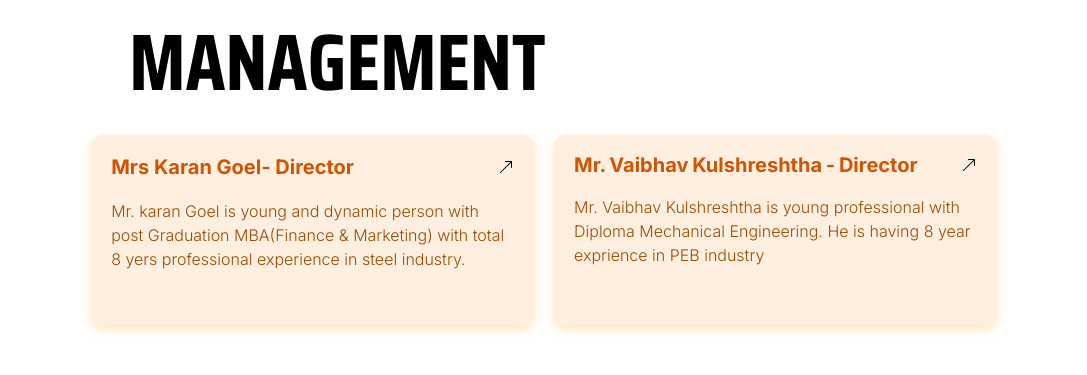
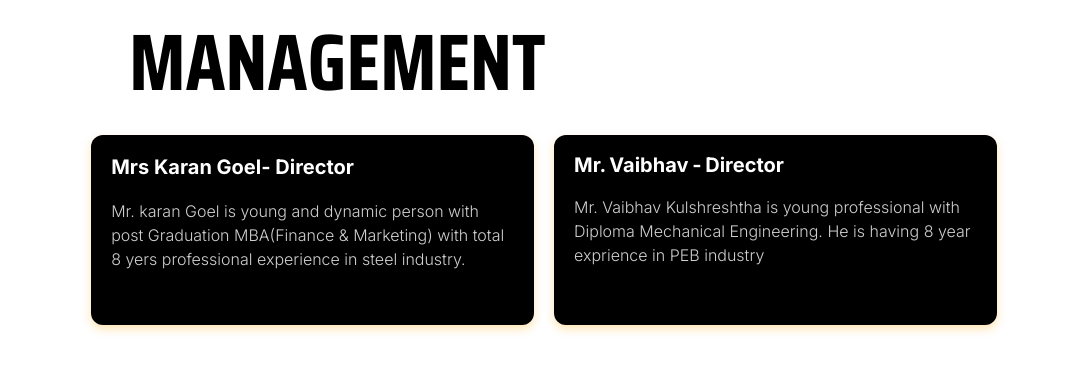
Before and after one commit to naveenbishwas/Tashe-new, a Next.js app: page / in a window 1280 px wide. Shown: the part 1740-2115 px from the top of the page, without its empty margins (96-1183 px from the left). Built offline with nearby package versions, Linux system fonts and the light colour scheme; a web font is replaced by a local one.

Commit message:
color-change

```diff
--- a/src/app/globals.css
+++ b/src/app/globals.css
@@ -316,7 +316,7 @@ header {
 }
 
 #Layer_2 path {
-  fill: #f9f9ff;
+  fill: #fff;
 }
 
 #Layer_2 {
@@ -347,7 +347,7 @@ header {
 }
 
 .section-two-top-boxes-one-hide {
-  background: #ffefe0; /* Light orange background */
+  background: #000; /* Light orange background */
   border-radius: 12px;
   padding: 20px;
   width: 48%;
@@ -370,12 +370,12 @@ header {
 .section-two-top-boxes-one-hide-top h3 {
   font-size: 20px;
   font-weight: bold;
-  color: #d35400; /* Darker orange for better readability */
+  color: #fff; /* Darker orange for better readability */
 }
 
 .section-two-top-boxes-one-hide-bottom p {
   font-size: 16px;
-  color: #994c00; /* Warm brown-orange for better contrast */
+  color: #cfcfcf; /* Warm brown-orange for better contrast */
   line-height: 1.5;
   margin-top: 5%;
 }
--- a/src/app/page.js
+++ b/src/app/page.js
@@ -623,7 +623,7 @@ export default function Home() {
 
               <div className="section-two-top-boxes-one-hide">
                 <div className="section-two-top-boxes-one-hide-top">
-                  <h3 id="pre-con"> Mr. Vaibhav Kulshreshtha - Director</h3>
+                  <h3 id="pre-con"> Mr. Vaibhav - Director</h3>
                   <svg
                     xmlns="http://www.w3.org/2000/svg"
                     width="16"
```
